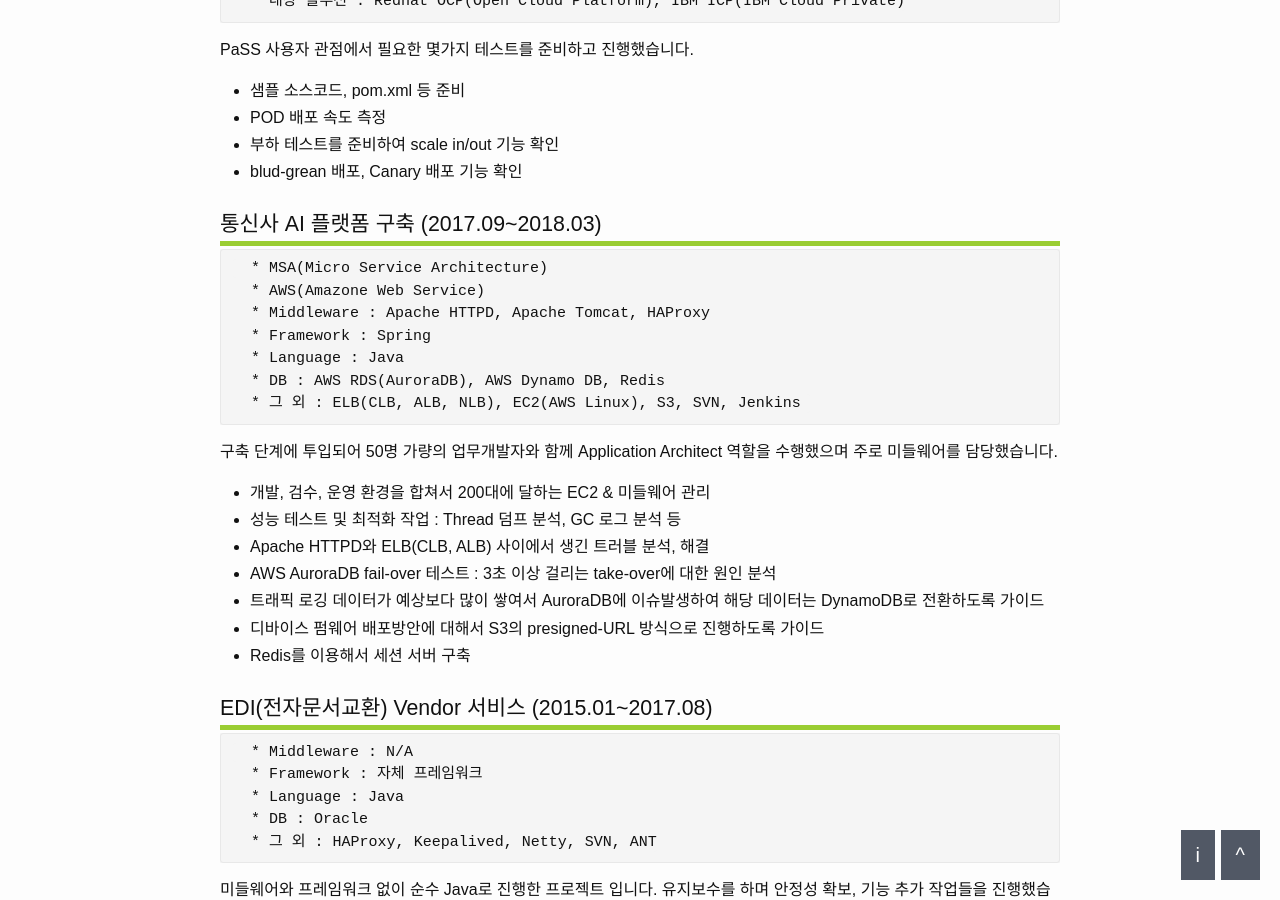
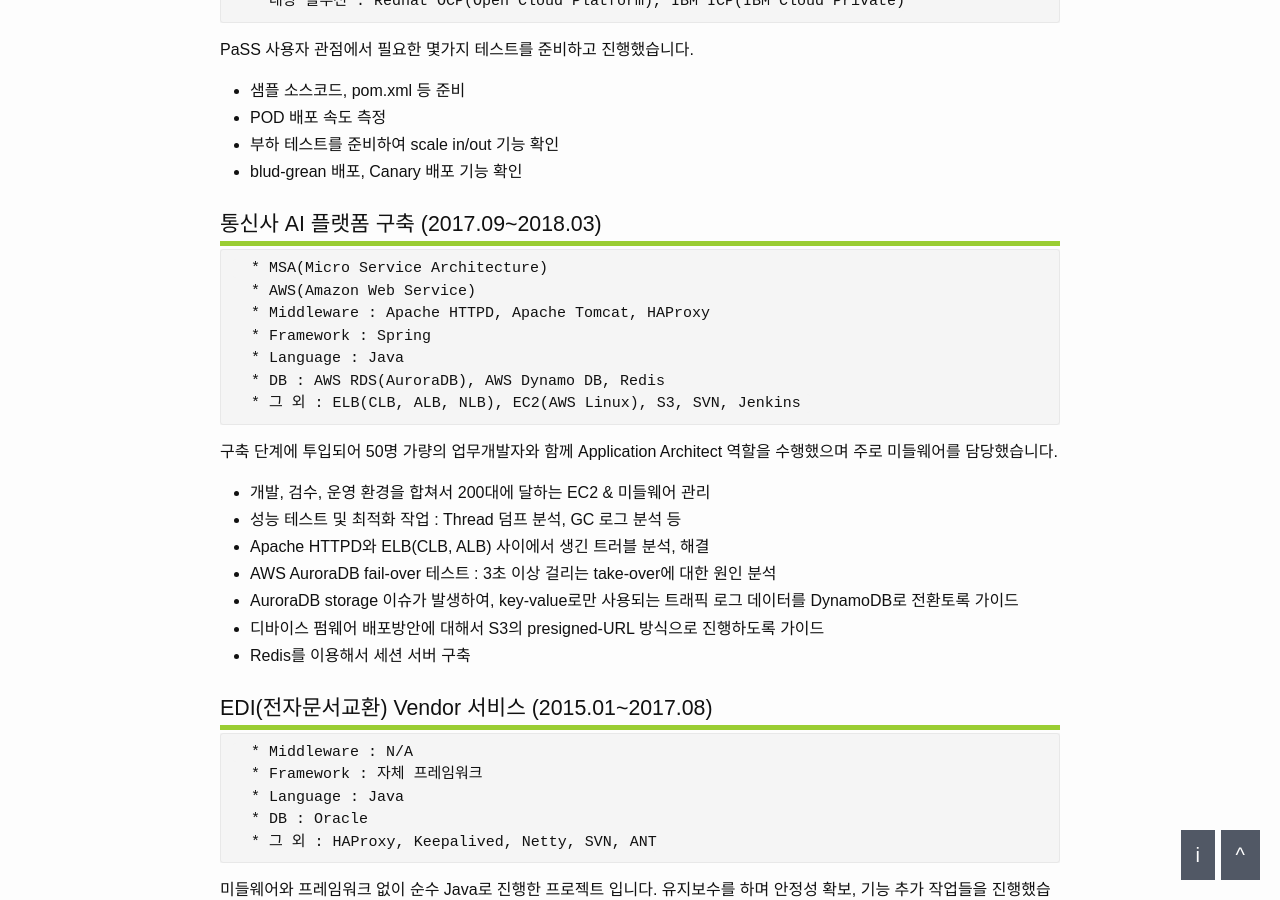
Before and after one commit to dveamer/dveamer.github.io, a Jekyll site: the page built from _posts/2018-07-01-resume.md, in a window 1280 px wide and 900 px high, scrolled down 2934 px. Built offline with Jekyll 4.4.1, drawn with Linux system fonts in a browser that asks for light colours; comment, search, counter and statistics services are not loaded.

Commit message:
homepage

```diff
--- a/_posts/2018-07-01-resume.md
+++ b/_posts/2018-07-01-resume.md
@@ -124,7 +124,7 @@
 
 ~~~
   * MSA(Micro Service Architecture)
-  * AWS(Amazone Web Service)
+  * AWS(Amazon Web Service)
   * Middleware : Apache HTTPD, Apache Tomcat, HAProxy
   * Framework : Spring
   * Language : Java
@@ -138,7 +138,7 @@
   * 성능 테스트 및 최적화 작업 : Thread 덤프 분석, GC 로그 분석 등
   * Apache HTTPD와 ELB(CLB, ALB) 사이에서 생긴 트러블 분석, 해결
   * AWS AuroraDB fail-over 테스트 : 3초 이상 걸리는 take-over에 대한 원인 분석
-  * 트래픽 로깅 데이터가 예상보다 많이 쌓여서 AuroraDB에 이슈발생하여 해당 데이터는 DynamoDB로 전환하도록 가이드
+  * AuroraDB storage 이슈가 발생하여, key-value로만 사용되는 트래픽 로그 데이터를 DynamoDB로 전환토록 가이드
   * 디바이스 펌웨어 배포방안에 대해서 S3의 presigned-URL 방식으로 진행하도록 가이드
   * Redis를 이용해서 세션 서버 구축
 
```
